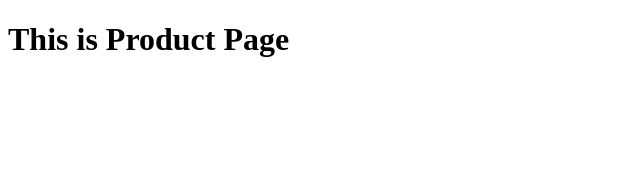
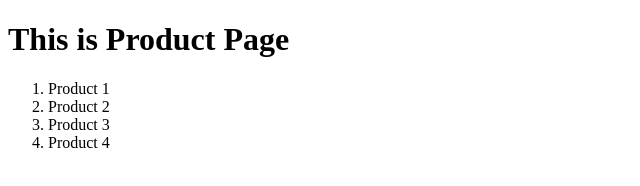
Before and after one commit to debasishsahoo/git_test1, a plain HTML site: page product.html in a window 1280 px wide. Shown: the whole page, without its empty margins (0-640 px from the left). Drawn offline with Linux system fonts and the light colour scheme.

Commit message:
Product List is Added

```diff
--- a/product.html
+++ b/product.html
@@ -9,6 +9,12 @@
 
 <body>
     <h1>This is Product Page</h1>
+    <ol>
+        <li>Product 1</li>
+        <li>Product 2</li>
+        <li>Product 3</li>
+        <li>Product 4</li>
+    </ol>
 </body>
 
 </html>
```
